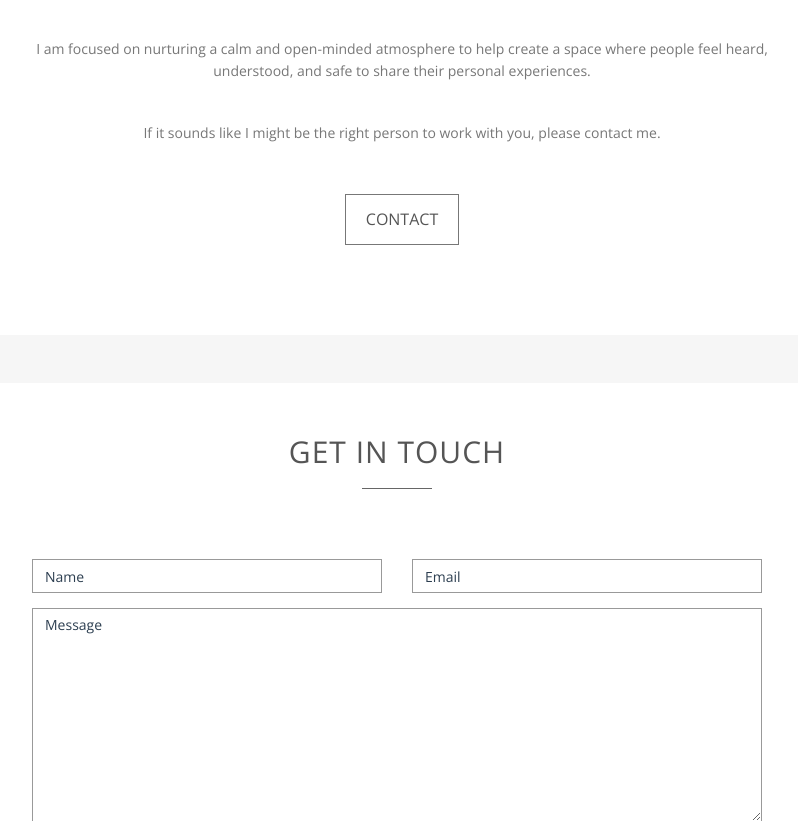
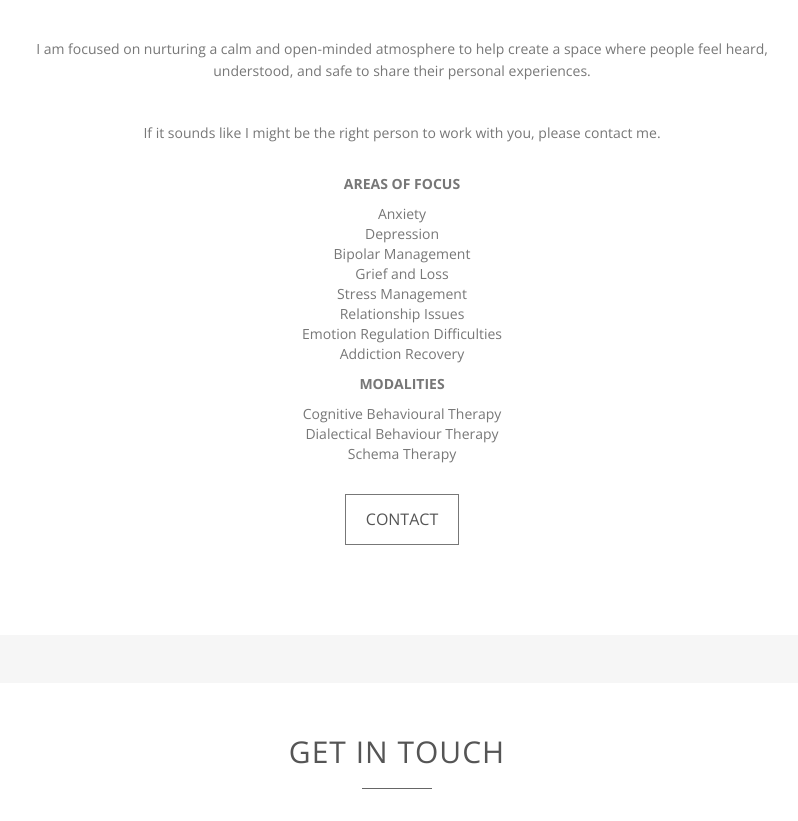
Before and after one commit to Azhrei251/olive-www, a Django app: page / in a window 1280 px wide. Shown: the part 1320-2141 px from the top of the page, without its empty margins (243-1041 px from the left). Run offline with Django 4.2, Linux system fonts and the light colour scheme; data comes from the database, SQL or seed files in the repository; some libraries are stand-ins or nearby versions.

Commit message:
Copy update

```diff
--- a/web/root/templates/index.html
+++ b/web/root/templates/index.html
@@ -94,11 +94,34 @@
             <div class="col-md-12 text-center"><img src="{% static 'img/about.jpg' %}" class="img-responsive"></div>
             <div class="col-md-8 col-md-offset-2">
                 <div class="about-text">
-                    <p>Hello, my name is Renee Morrison, and I am a Registered Psychologist & Clinical Registrar located in the Hunter Valley NSW, Australia – thank you for stopping by my website.</p>
-                    <p>I highly value being able to help people improve their mental health and overall quality of life. My therapeutic style emphasises collaboration between us to create an individualised approach and achieve personally valued change.</p>
-                    <p>I have varied experience working in both private practice and hospital-based settings (acute mental health). I have also facilitated a range of therapeutic group programs focusing on depression and anxiety management, addiction recovery and emotion regulation.</p>
-                    <p>I am focused on nurturing a calm and open-minded atmosphere to help create a space where people feel heard, understood, and safe to share their personal experiences.</p>
+                    <p>Hello, my name is Renee Morrison, and I am a Registered Psychologist & Clinical Registrar located
+                        in the Hunter Valley NSW, Australia – thank you for stopping by my website.</p>
+                    <p>I highly value being able to help people improve their mental health and overall quality of life.
+                        My therapeutic style emphasises collaboration between us to create an individualised approach
+                        and achieve personally valued change.</p>
+                    <p>I have varied experience working in both private practice and hospital-based settings (acute
+                        mental health). I have also facilitated a range of therapeutic group programs focusing on
+                        depression and anxiety management, addiction recovery and emotion regulation.</p>
+                    <p>I am focused on nurturing a calm and open-minded atmosphere to help create a space where people
+                        feel heard, understood, and safe to share their personal experiences.</p>
                     <p>If it sounds like I might be the right person to work with you, please contact me.</p>
+                    <h5>Areas of Focus</h5>
+                    <ul>
+                        <li>Anxiety</li>
+                        <li>Depression</li>
+                        <li>Bipolar Management</li>
+                        <li>Grief and Loss</li>
+                        <li>Stress Management</li>
+                        <li>Relationship Issues</li>
+                        <li>Emotion Regulation Difficulties</li>
+                        <li>Addiction Recovery</li>
+                    </ul>
+                    <h5>Modalities</h5>
+                    <ul>
+                        <li>Cognitive Behavioural Therapy</li>
+                        <li>Dialectical Behaviour Therapy</li>
+                        <li>Schema Therapy</li>
+                    </ul>
                     <a href="#contact" class="btn btn-default btn-lg page-scroll">Contact</a></div>
             </div>
         </div>
```
